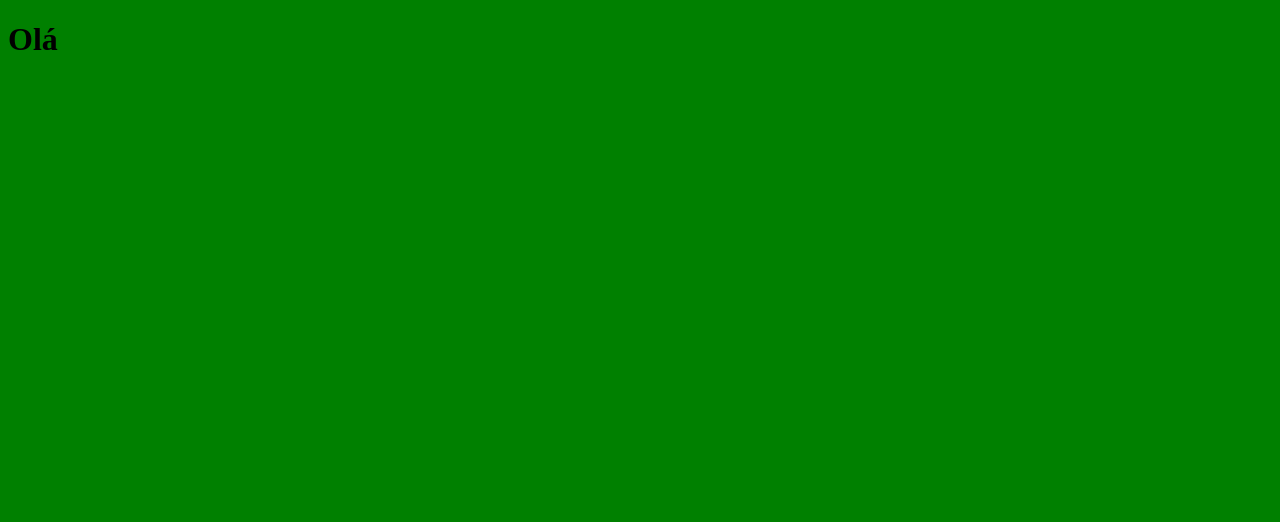
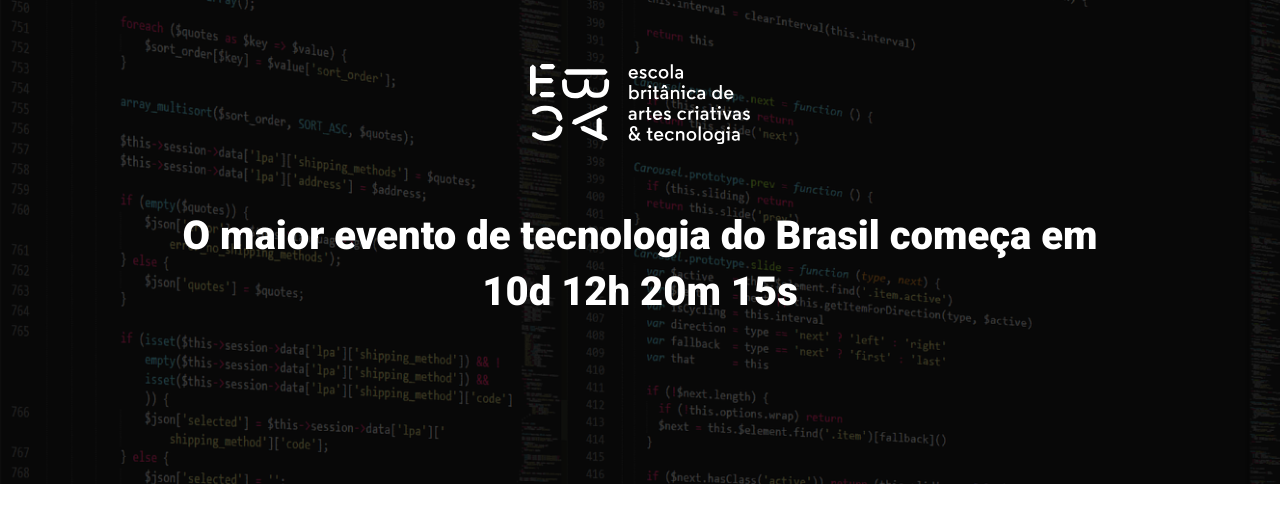
Before and after one commit to xH4rdzn/ebac_talks, a website built with Parcel: page src/index.html in a window 1280 px wide. Built offline with nearby package versions, Linux system fonts and the light colour scheme.

Commit message:
Criando o hero

```diff
--- a/package.json
+++ b/package.json
@@ -20,6 +20,7 @@
   "homepage": "https://github.com/xH4rdzn/ebac_talks#readme",
   "devDependencies": {
     "@parcel/transformer-sass": "^2.8.3",
-    "parcel": "^2.8.3"
+    "parcel": "^2.8.3",
+    "sharp": "^0.31.3"
   }
 }
--- a/src/index.html
+++ b/src/index.html
@@ -1,16 +1,24 @@
 <!DOCTYPE html>
-<html lang="en">
+<html lang="pt-BR">
 
 <head>
   <meta charset="UTF-8">
   <meta http-equiv="X-UA-Compatible" content="IE=edge">
   <meta name="viewport" content="width=device-width, initial-scale=1.0">
-  <title>Document</title>
+  <title>EBAC Tech Talks</title>
+  <link rel="preconnect" href="https://fonts.googleapis.com">
+  <link rel="preconnect" href="https://fonts.gstatic.com" crossorigin>
+  <link href="https://fonts.googleapis.com/css2?family=Roboto:wght@400;700;900&display=swap" rel="stylesheet">
   <link rel="stylesheet" href="./styles/main.scss">
 </head>
 
 <body>
-  <h1>Olá</h1>
+  <header class="hero">
+    <div class="container">
+      <img class="hero__logo" src="./images/ebac_logo.svg" alt="EBAC">
+      <p class="hero__text">O maior evento de tecnologia do Brasil começa em 10d 12h 20m 15s</p>
+    </div>
+  </header>
   <script src="./scripts/main.js"></script>
 </body>
 
--- /dev/null
+++ b/src/styles/_hero.scss
@@ -0,0 +1,53 @@
+.hero {
+  padding-top: 64px;
+  padding-bottom: 100px;
+  background-image: url(../images/fundo.png) ;
+  background-repeat: no-repeat;
+  background-size: cover;
+  position: relative;
+
+  .container {
+    position: relative;
+  }
+
+  &::before {
+    content: '';
+    position: absolute;
+    top: 0;
+    left: 0;
+    width: 100%;
+    height: 100%;
+    background-color: #000;
+    opacity: 0.7;
+  }
+
+  &__text {
+    margin-top: 64px;
+    margin-bottom: 64px;
+    font-size: 40px;
+    line-height: 56px;
+    font-weight: 800;
+    text-align: center;
+  }
+
+  &__logo {
+    margin: 0 auto;
+    height: 80px;
+    display: block;
+  }
+
+  @media (max-width: 640px) {
+    padding: 40px 0;
+    &__logo {
+      height: 40px;
+    }
+
+    &__text {
+      font-size: 22px;
+      line-height: 24px;
+      margin: 24px 0;
+    }
+
+
+  }
+}
--- a/src/styles/main.scss
+++ b/src/styles/main.scss
@@ -1,3 +1,22 @@
-body {
-  background-color: green;
+@import 'hero';
+* {
+  padding: 0;
+  margin: 0;
+  box-sizing: border-box;
+  font-family: 'Roboto', sans-serif;
+  color: #fff;
 }
+
+.container {
+    max-width: 960px;
+    width: 100%;
+    margin: 0 auto;
+
+     @media (max-width: 640px) {
+      max-width: 80%;
+     }
+
+     @media (max-width: 1024px) {
+      max-width: 90%;
+     }
+  }
```
Also changed, not shown: 1 other file.
